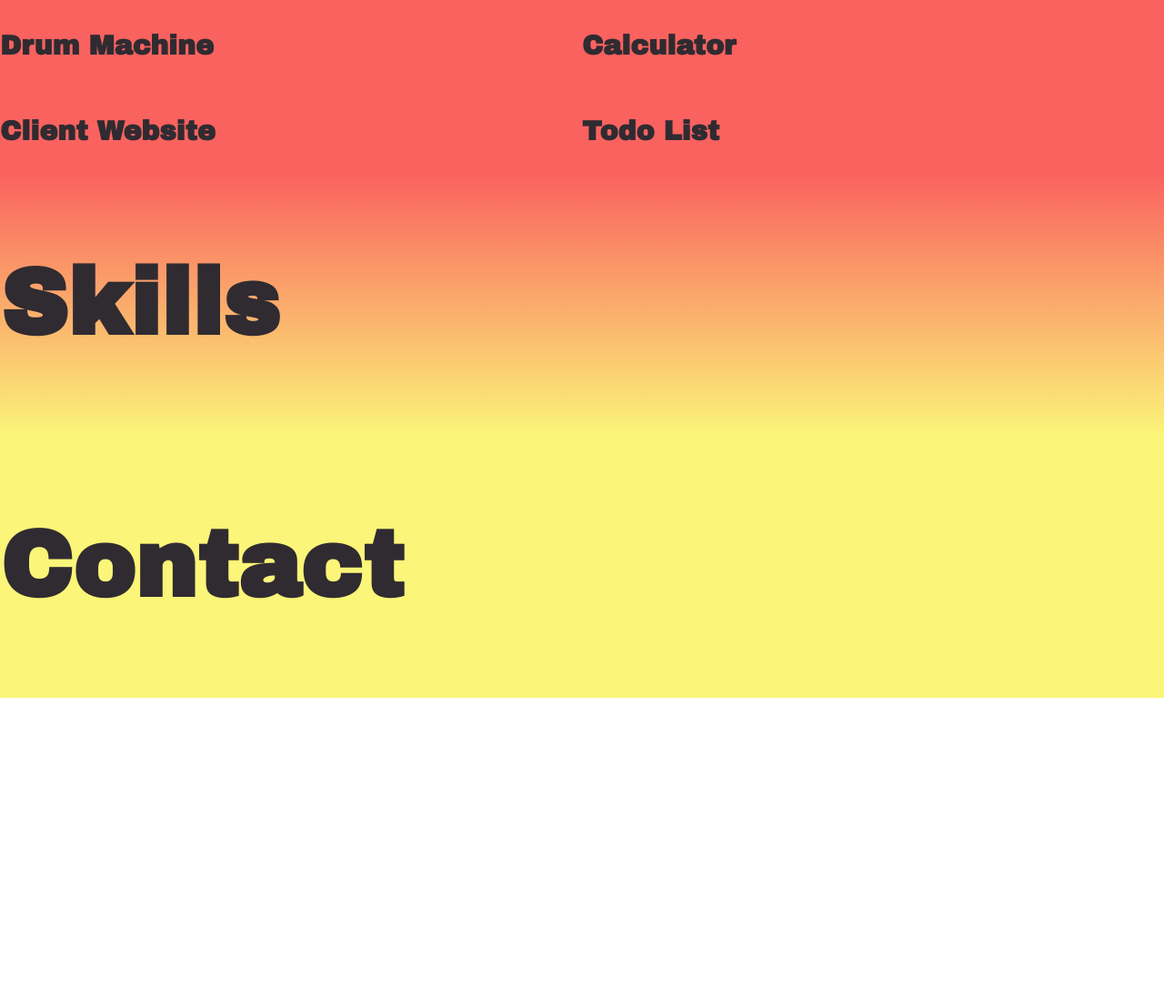
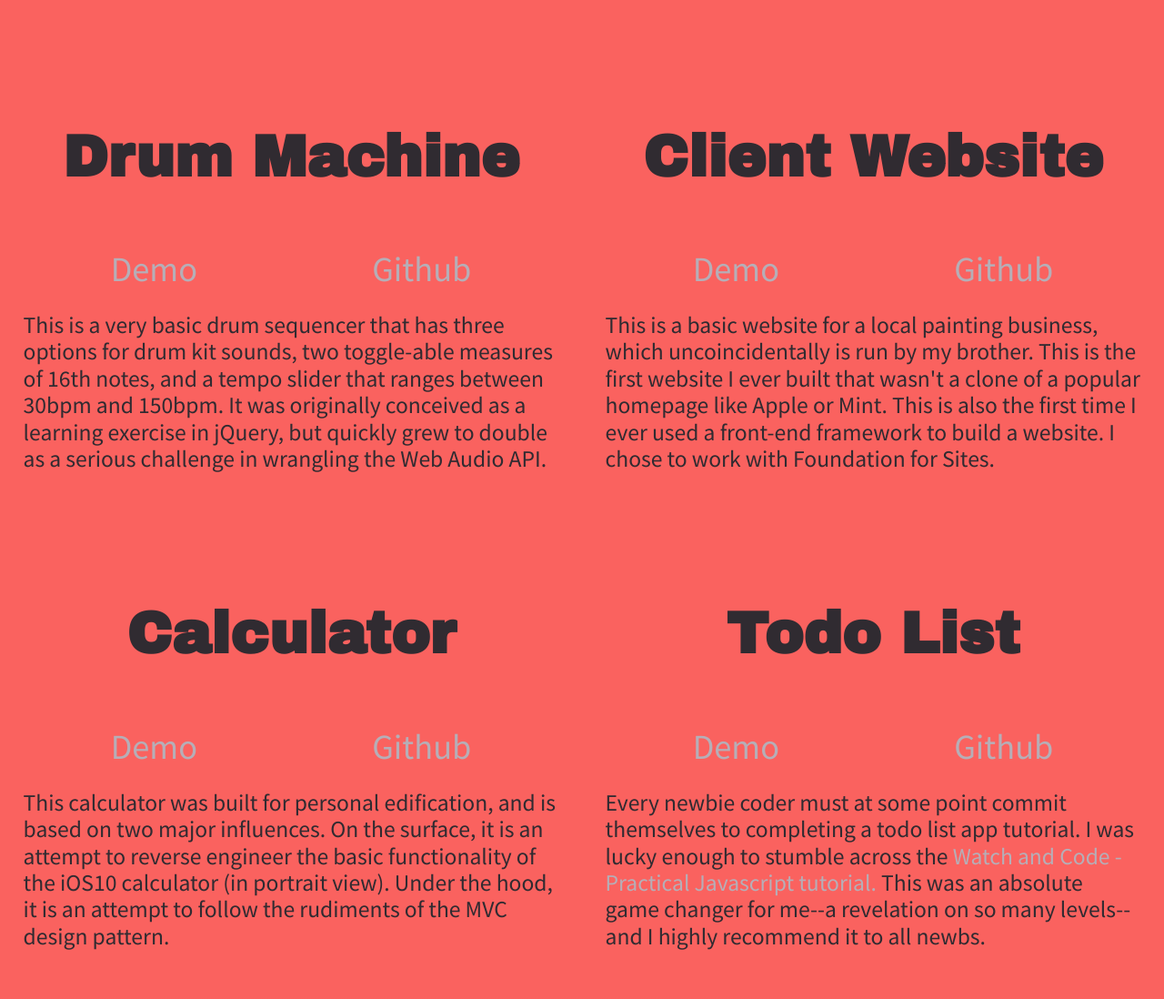
Before and after one commit to jmbothe/portfolio, a plain HTML site: page index.html in a window 1280 px wide. Shown: the part 3157-4255 px from the top of the page at 91% size. Before the commit the page ends 3924 px from the top, so only its background shows below. Drawn offline with Linux system fonts and the light colour scheme; a script that the page names is missing.

Commit message:
more layout

```diff
--- a/index.html
+++ b/index.html
@@ -7,7 +7,7 @@
   <meta name="viewport" content="width=device-width, initial-scale=1.0, maximum-scale=1.0">
   <title>Template</title>
 
-  <link href="https://fonts.googleapis.com/css?family=Archivo+Black" rel="stylesheet">
+  <link href="https://fonts.googleapis.com/css?family=Archivo+Black|Roboto|Source+Sans+Pro" rel="stylesheet">
   <link rel="stylesheet" href="styles/normalize.css">
   <link rel="stylesheet" href="styles/styles.css">
   <script src="scripts/main.js" defer></script>
@@ -33,16 +33,51 @@
 
   <section class="portfolio">
     <h2>Projects</h2>
+    <p>Here you'll find a selection of projects I'm particularly proud of. All aliteration aside, I think you'll like them too.
+      Click each project's Github link to read an in-depth discussion of the development process, or click the demo link to see it live.
+    </p>
     <section class="portfolio-grid">
-      <div class="drum-machine"><h3>Drum Machine</h3></div>
-      <div class="calculator"><h3>Calculator</h3></div>
-      <div class="client-website"><h3>Client Website</h3></div>
-      <div class="todo-list"><h3>Todo List</h3></div>
+      <div class="drum-machine">
+        <h3>Drum Machine</h3>
+        <div class="portfolio-links">
+          <a href="https://jmbothe.github.io/drum-sequencer/dist/" target="_blank">Demo</a>
+          <a href="https://github.com/jmbothe/drum-sequencer" target="_blank">Github</a>
+        </div>
+        <p>This is a very basic drum sequencer that has three options for drum kit sounds, two toggle-able measures of 16th notes, and a tempo slider that ranges between 30bpm and 150bpm. It was originally conceived as a learning exercise in jQuery, but quickly grew to double as a serious challenge in wrangling the Web Audio API.</p>
+      </div>
+      <div class="client-website">
+        <h3>Client Website</h3>
+        <div class="portfolio-links">
+          <a href="https://jmbothe.github.io/photo-phinish/" target="_blank">Demo</a>
+          <a href="https://github.com/jmbothe/photo-phinish" target="_blank">Github</a>
+        </div>
+        <p>This is a basic website for a local painting business, which uncoincidentally is run by my brother. This is the first website I ever built that wasn't a clone of a popular homepage like Apple or Mint. This is also the first time I ever used a front-end framework to build a website. I chose to work with Foundation for Sites.</p>
+      </div>
+      <div class="calculator">
+        <h3>Calculator</h3>
+        <div class="portfolio-links">
+          <a href="https://jmbothe.github.io/calculator-MVC/dist/" target="_blank">Demo</a>
+          <a href="https://github.com/jmbothe/calculator-MVC" target="_blank">Github</a>
+        </div>
+        <p>This calculator was built for personal edification, and is based on two major influences. On the surface, it is an attempt to reverse engineer the basic functionality of the iOS10 calculator (in portrait view). Under the hood, it is an attempt to follow the rudiments of the MVC design pattern.</p>
+      </div>
+      <div class="todo-list">
+        <h3>Todo List</h3>
+        <div class="portfolio-links">
+          <a href="https://jmbothe.github.io/todo-list/dist/" target="_blank">Demo</a>
+          <a href="https://github.com/jmbothe/todo-list" target="_blank">Github</a>
+        </div>
+        <p>Every newbie coder must at some point commit themselves to completing a todo list app tutorial. I was lucky enough to stumble across the <a href="https://watchandcode.com/p/practical-javascript">Watch and Code - Practical Javascript tutorial.</a> This was an absolute game changer for me--a revelation on so many levels--and I highly recommend it to all newbs.</p>
+      </div>
       </section>
   </section>
 
   <section class="skills">
       <h2>Skills</h2>
+      <p>Just a short selection of the skills and technologies I am most familiar with. I am constantly adding new things to my skillset every day.</p>
+      <section class="skills-grid">
+
+      </section>
   </section>
 
   <footer class="contact">
--- a/styles/styles.css
+++ b/styles/styles.css
@@ -1,5 +1,5 @@
 * {
-    font-family: 'Archivo Black', sans-serif;
+    font-family: 'Source Sans Pro', sans-serif;
     color: hsl(290, 6%, 18%);
 }
 
@@ -21,6 +21,19 @@ section, footer {
     height: auto;
 }
 
+a {
+    color: hsl(290, 6%, 70%);
+    text-decoration: none;
+}
+
+a:hover {
+    color: hsl(290, 6%, 18%);
+}
+
+h1, h2, h3 {
+    font-family: 'Archivo Black', sans-serif;
+}
+
 h1 {
     margin-bottom: 0;
     font-size: 6em;
@@ -30,9 +43,8 @@ h2 {
     font-size: 4em;
 }
 
-p {
-    width: 90%;
-    font-size: 3em;
+h3 {
+    font-size: 2.5em;
 }
 
 .hero {
@@ -80,13 +92,12 @@ p {
     background: linear-gradient(#fbf579, #fa625f);
 }
 
-.about p:nth-child(2) {
-        -ms-flex-item-align: end;
-            align-self: flex-end;
-        text-align: right;
+.about p {
+        width: 85%;
+        font-size: 3em;
     }
 
-.about p:nth-child(4) {
+.about p:nth-child(even) {
         -ms-flex-item-align: end;
             align-self: flex-end;
         text-align: right;
@@ -100,19 +111,49 @@ p {
     background-color: #fa625f;
 }
 
+.portfolio p{
+        font-size: 2em;
+    }
+
 .portfolio-grid {
     -ms-flex-wrap: wrap;
         flex-wrap: wrap;
 }
 
-.portfolio-grid div {
-        width: 50%;
+.portfolio-grid > div {
+        width: 46%;
+        padding: 2%;
     }
 
+.portfolio-grid > div h3 {
+            text-align: center;
+        }
+
+.portfolio-grid > div p {
+            font-size: 1em;
+        }
+
+.portfolio-links {
+    display: -webkit-box;
+    display: -ms-flexbox;
+    display: flex;
+    -ms-flex-pack: distribute;
+        justify-content: space-around;
+    font-size: 1.5em;
+}
+
 .skills {
+    -webkit-box-orient: vertical;
+    -webkit-box-direction: normal;
+        -ms-flex-direction: column;
+            flex-direction: column;
     background: -webkit-gradient(linear, left top, left bottom, from(#fa625f), to(#fbf579));
     background: linear-gradient(#fa625f, #fbf579);
 }
+
+.skills p {
+        font-size: 2em;
+    }
 
 footer {
     background-color: #fbf579;
```
Also changed, not shown: assets/portfolio-background.jpg (added), assets/portfolio-knockout.png (added).
